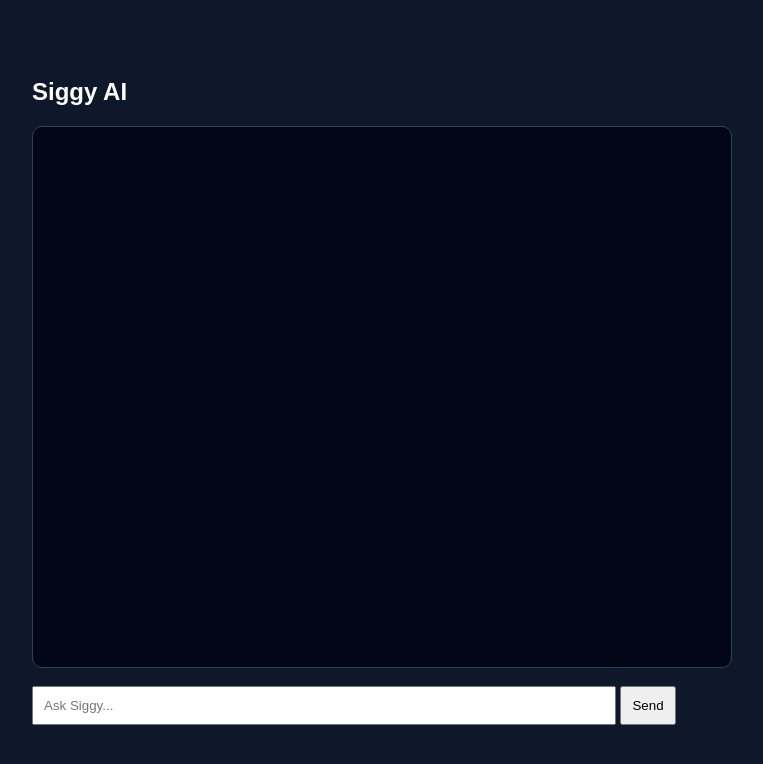
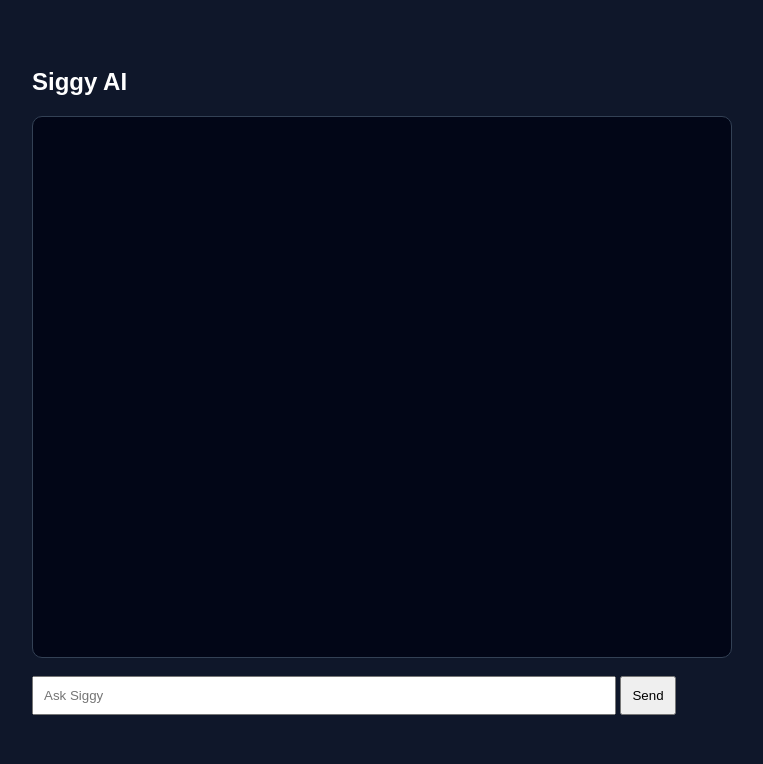
Before and after one commit to cryptogore/siggy-buddy, a Flask app: page / in a window 1280 px wide. Shown: the top 764 px of the page, without its empty margins (258-1021 px from the left). Run offline with Flask 3, Linux system fonts and the light colour scheme.

Commit message:
Update index.html

```diff
--- a/templates/index.html
+++ b/templates/index.html
@@ -14,9 +14,9 @@
 justify-content:center;
 }
 
-.chat-container{
+.chat{
 width:700px;
-margin-top:50px;
+margin-top:40px;
 }
 
 .messages{
@@ -54,7 +54,7 @@
 
 <body>
 
-<div class="chat-container">
+<div class="chat">
 
 <h2>Siggy AI</h2>
 
@@ -62,7 +62,7 @@
 
 <br>
 
-<input id="msg" placeholder="Ask Siggy...">
+<input id="msg" placeholder="Ask Siggy">
 
 <button onclick="send()">Send</button>
 
@@ -72,11 +72,11 @@
 
 async function send(){
 
-let message=document.getElementById("msg").value
+let msg=document.getElementById("msg").value
 
 let box=document.getElementById("messages")
 
-box.innerHTML+=`<div class="user">${message}</div>`
+box.innerHTML+=`<div class="user">${msg}</div>`
 
 let res=await fetch("/chat",{
 method:"POST",
@@ -85,7 +85,7 @@
 },
 body:JSON.stringify({
 user_id:"demo",
-message:message
+message:msg
 })
 })
 
```
